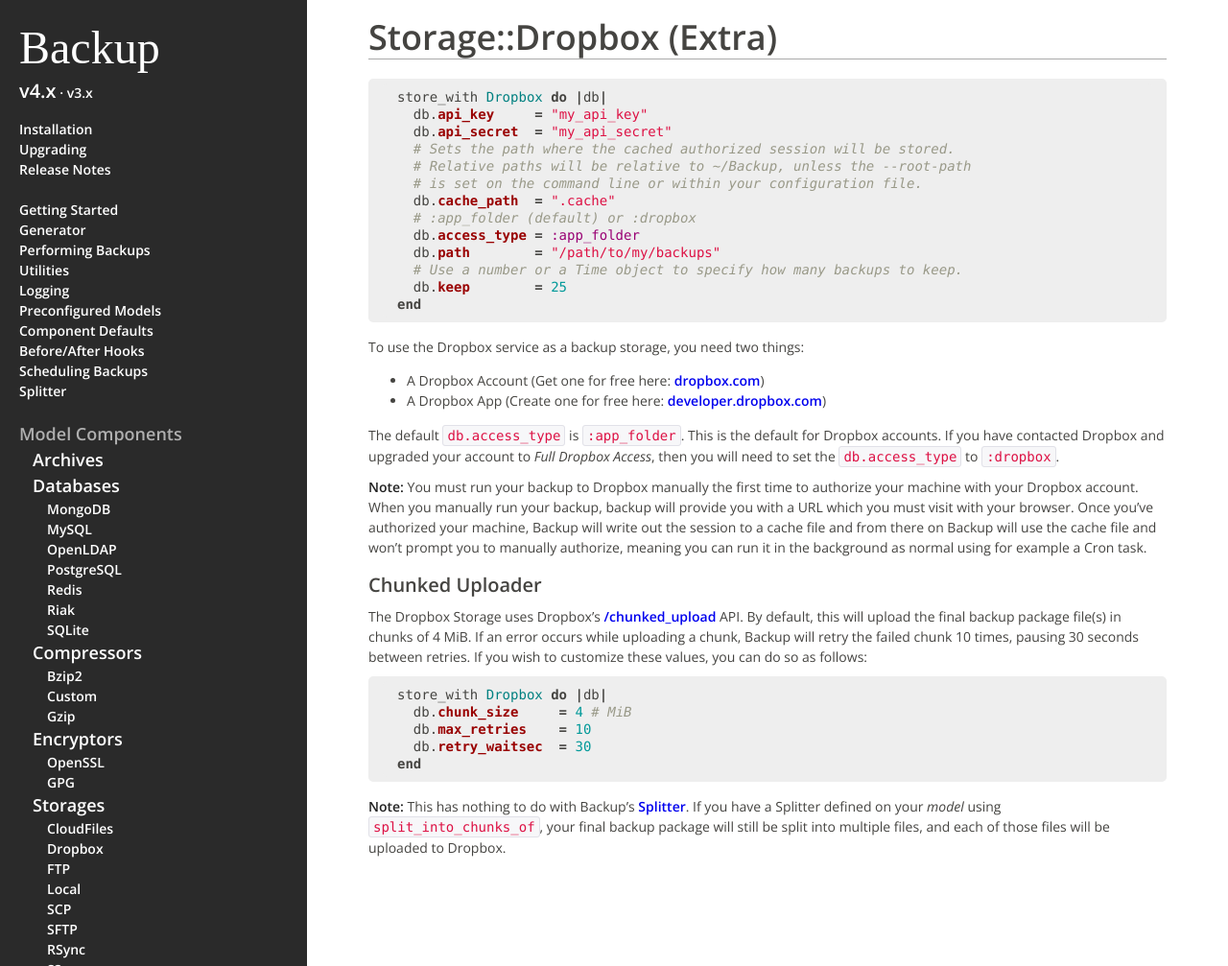
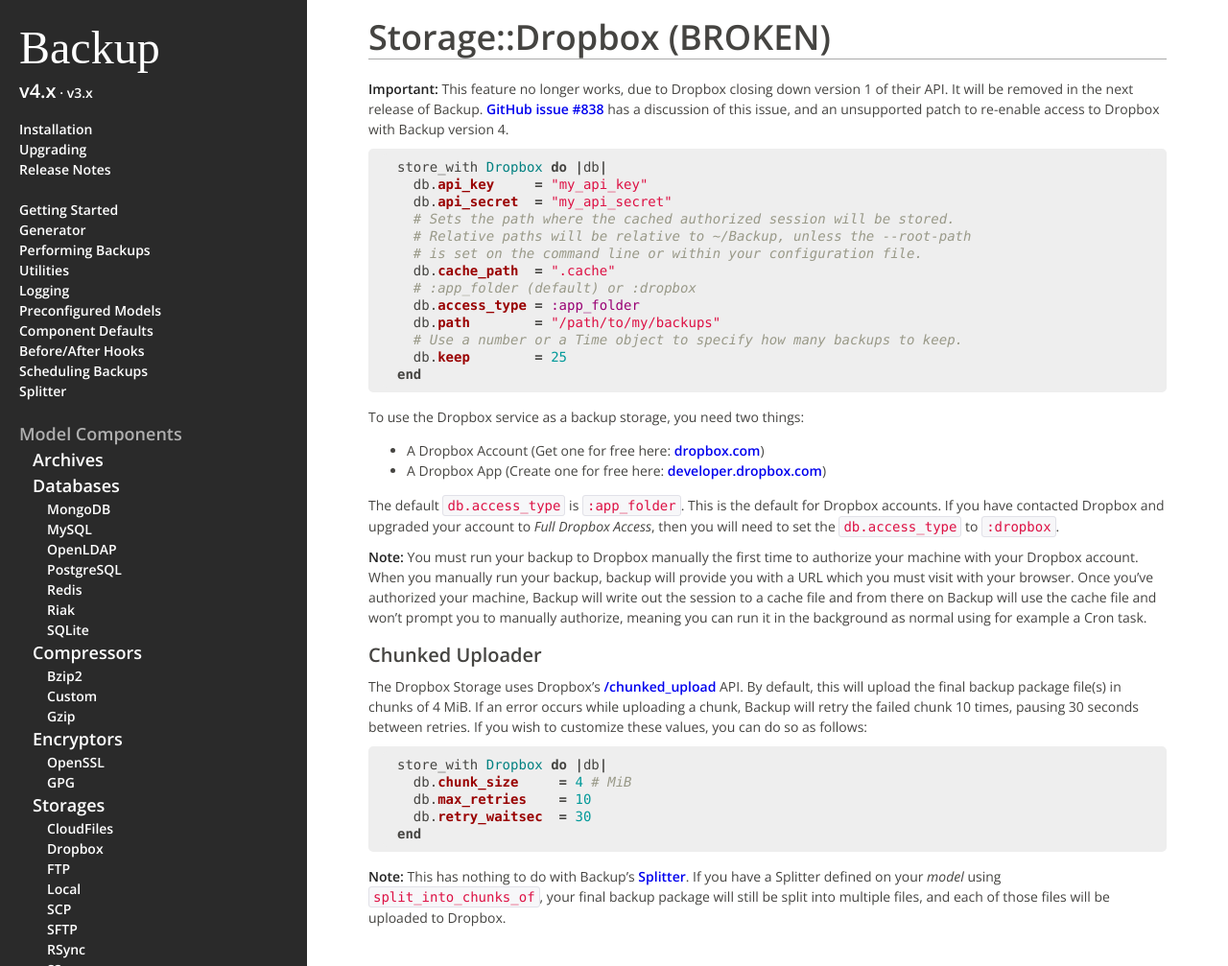
Before and after one commit to backup/backup, a Jekyll site: the page built from v4/storage-dropbox/index.md, in a window 1280 px wide and 1007 px high. Shown: the whole window at 96% size. Built offline with Jekyll 4.4.1, drawn with Linux system fonts in a browser that asks for light colours; some web fonts are replaced.

Commit message:
Mark Dropbox support as broken

````diff
--- a/v4/storage-dropbox/index.md
+++ b/v4/storage-dropbox/index.md
@@ -1,10 +1,12 @@
 ---
 layout: main
-title: Storage::Dropbox (Extra)
+title: Storage::Dropbox (BROKEN)
 ---
 
-Storage::Dropbox (Extra)
+Storage::Dropbox (BROKEN)
 ========================
+
+**Important:** This feature no longer works, due to Dropbox closing down version 1 of their API. It will be removed in the next release of Backup.  [GitHub issue #838](https://github.com/backup/backup/issues/899) has a discussion of this issue, and an unsupported patch to re-enable access to Dropbox with Backup version 4.
 
 ``` rb
 store_with Dropbox do |db|
````
Also changed, not shown: v4/index.md (+4 -2 lines).
